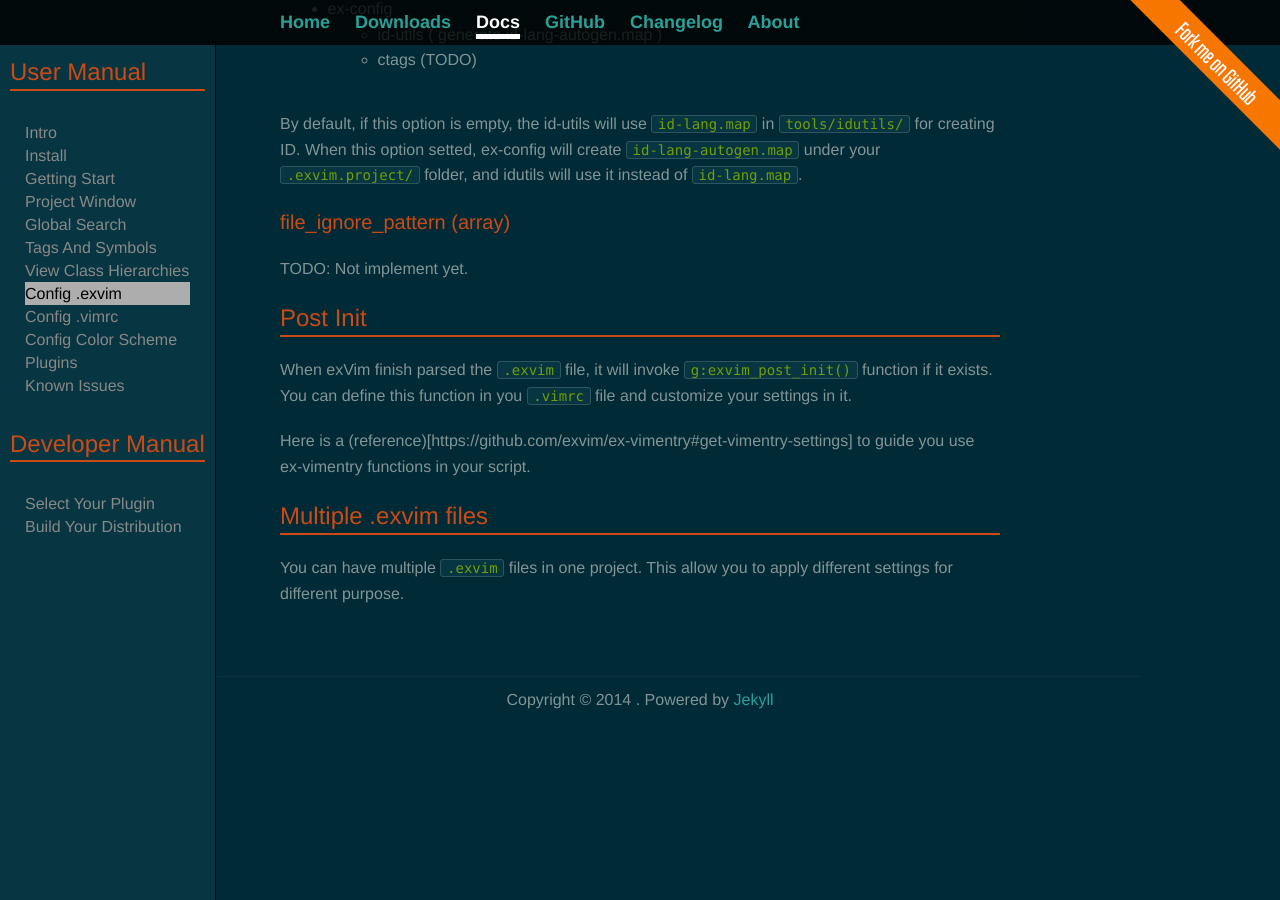
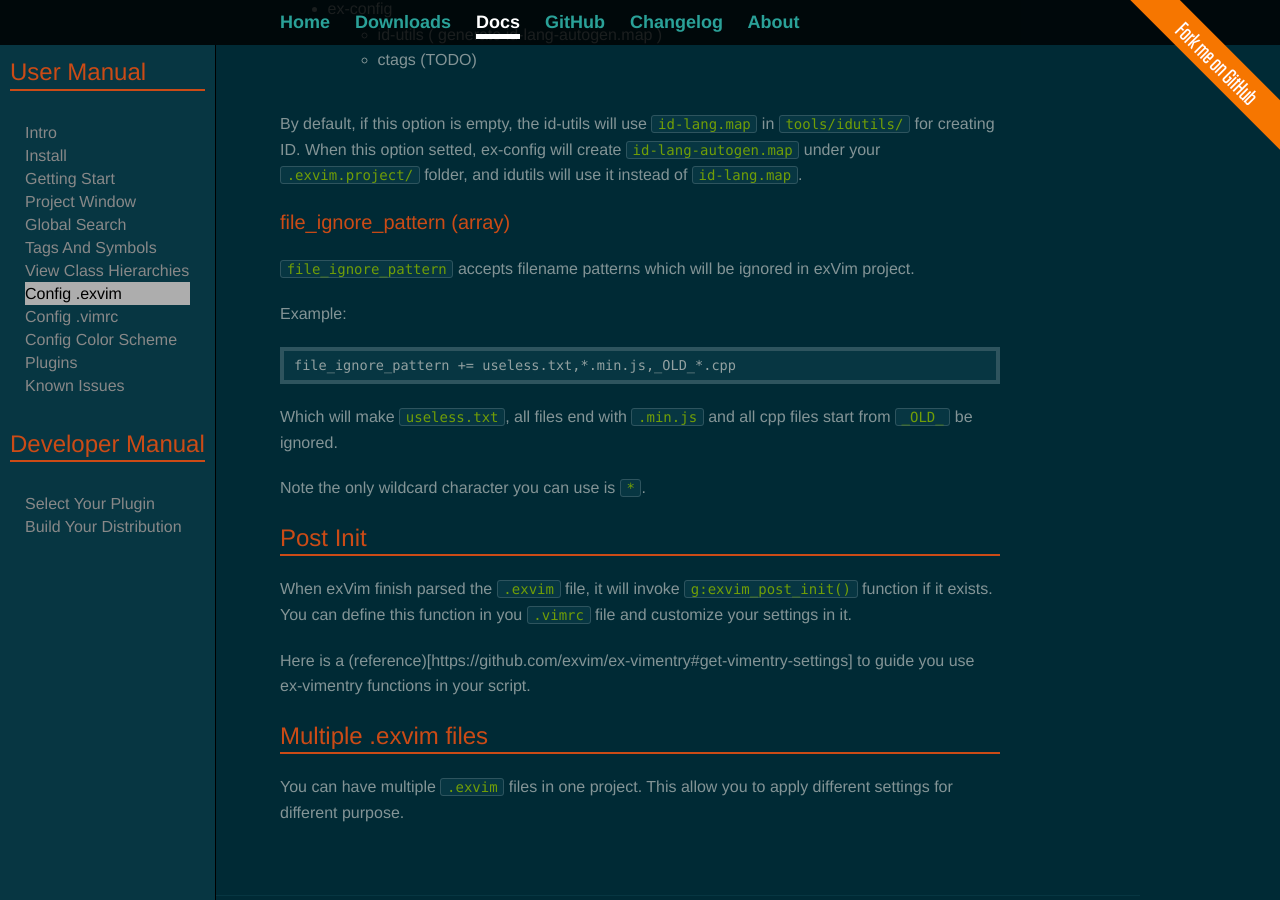
Before and after one commit to exvim/exvim.github.io, a Jekyll site: the page built from docs/config-exvim.md, in a window 1280 px wide and 900 px high, scrolled down 1821 px. Built offline with Jekyll 4.4.1, drawn with Linux system fonts in a browser that asks for light colours; Markdown is read by kramdown in place of the engine named in the settings.

Commit message:
Update the doc for file_ignore_patter setting

````diff
--- a/docs/config-exvim.md
+++ b/docs/config-exvim.md
@@ -93,7 +93,17 @@ folder, and idutils will use it instead of `id-lang.map`.
 
 ### file_ignore_pattern (array)
 
-TODO: Not implement yet.
+`file_ignore_pattern` accepts filename patterns which will be ignored in exVim project.
+
+Example:
+
+```
+file_ignore_pattern += useless.txt,*.min.js,_OLD_*.cpp
+```
+
+Which will make `useless.txt`, all files end with `.min.js` and all cpp files start from `_OLD_` be ignored.
+
+Note the only wildcard character you can use is `*`.
 
 ## Post Init
 
````
